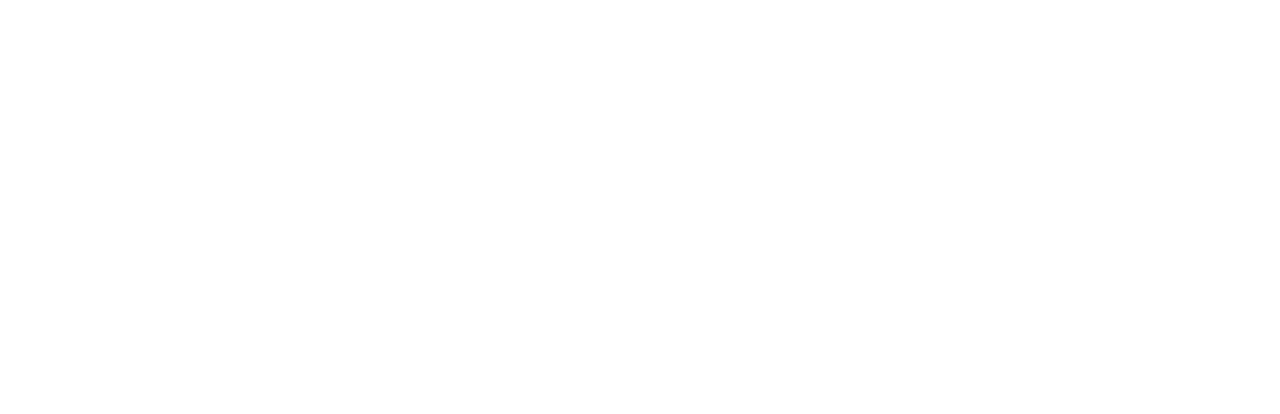
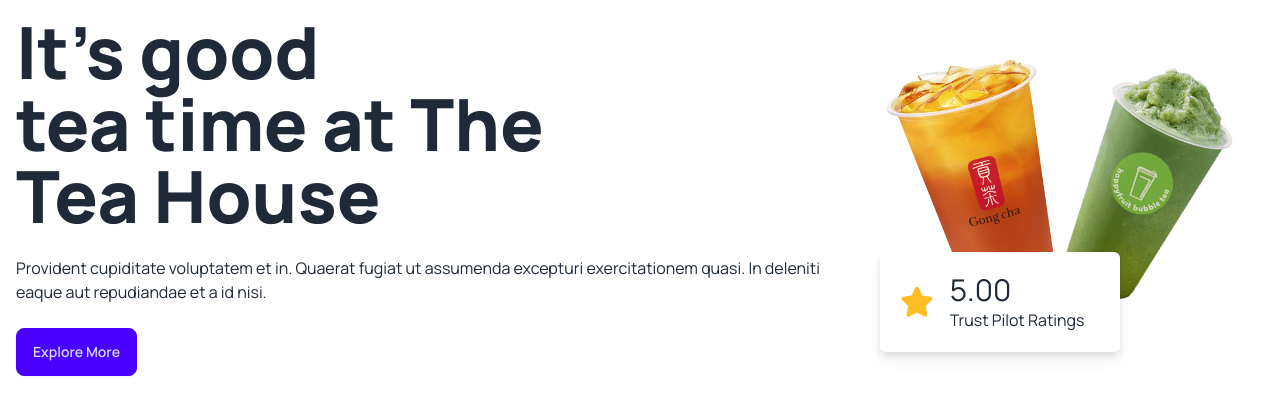
Before and after one commit to rashidarif-dev/tea-house-daisyUI, a plain HTML site: page index.html in a window 1280 px wide. Drawn offline with nearby package versions, Linux system fonts and the light colour scheme.

Commit message:
header added

```diff
--- a/index.html
+++ b/index.html
@@ -1,11 +1,70 @@
 <!DOCTYPE html>
 <html lang="en">
-<head>
-    <meta charset="UTF-8">
-    <meta name="viewport" content="width=device-width, initial-scale=1.0">
+  <head>
+    <meta charset="UTF-8" />
+    <meta name="viewport" content="width=device-width, initial-scale=1.0" />
     <title>Tea House With Daisy</title>
-</head>
-<body>
+    <link
+      href="https://cdn.jsdelivr.net/npm/daisyui@4.4.10/dist/full.min.css"
+      rel="stylesheet"
+      type="text/css"
+    />
+    <script src="https://cdn.tailwindcss.com"></script>
+    <!-- Manrope Google Font -->
+    <link rel="preconnect" href="https://fonts.googleapis.com" />
+    <link rel="preconnect" href="https://fonts.gstatic.com" crossorigin />
+    <link
+      href="https://fonts.googleapis.com/css2?family=Manrope:wght@400;500;600;700;800&display=swap"
+      rel="stylesheet"
+    />
 
-</body>
+    <!-- Fontawesome Link -->
+    <script
+      src="https://kit.fontawesome.com/c69877cb62.js"
+      crossorigin="anonymous"
+    ></script>
+
+    <style>
+      .font-manrope {
+        font-family: "Manrope", sans-serif;
+      }
+    </style>
+  </head>
+  <body class="font-manrope">
+    <header class="container mx-auto">
+      <div class="hero">
+        <div class="hero-content flex-col lg:flex-row">
+          <div>
+            <h1 class="text-7xl font-extrabold">
+              It's good <br />
+              tea time at The <br />
+              Tea House
+            </h1>
+            <p class="py-6">
+              Provident cupiditate voluptatem et in. Quaerat fugiat ut assumenda
+              excepturi exercitationem quasi. In deleniti eaque aut repudiandae
+              et a id nisi.
+            </p>
+            <button class="btn btn-primary">Explore More</button>
+          </div>
+          <div>
+            <img
+              src="images/banner.png"
+              class="max-w-sm"
+            />
+            <!-- Rating Badge -->
+            <div class="flex items-center gap-4 drop-shadow-lg bg-white p-5 w-60 -mt-20 rounded-md">
+              <i class="fa-solid fa-star text-3xl text-amber-400"></i>
+              <div>
+                <h3 class="text-3xl">5.00</h3>
+                <p>Trust Pilot Ratings</p>
+              </div>
+            </div>
+          </div>
+        </div>
+      </div>
+    </header>
+    <main></main>
+    <footer></footer>
+  </body>
 </html>
```
